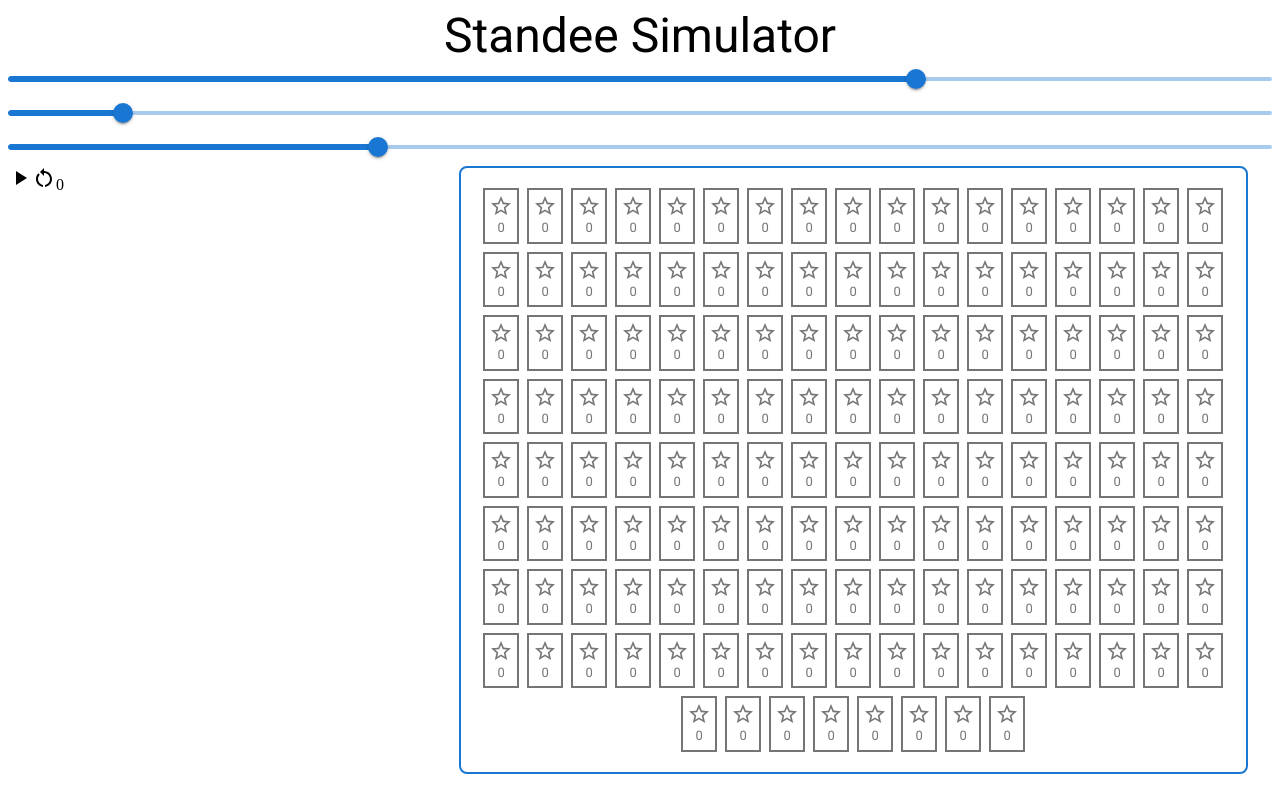
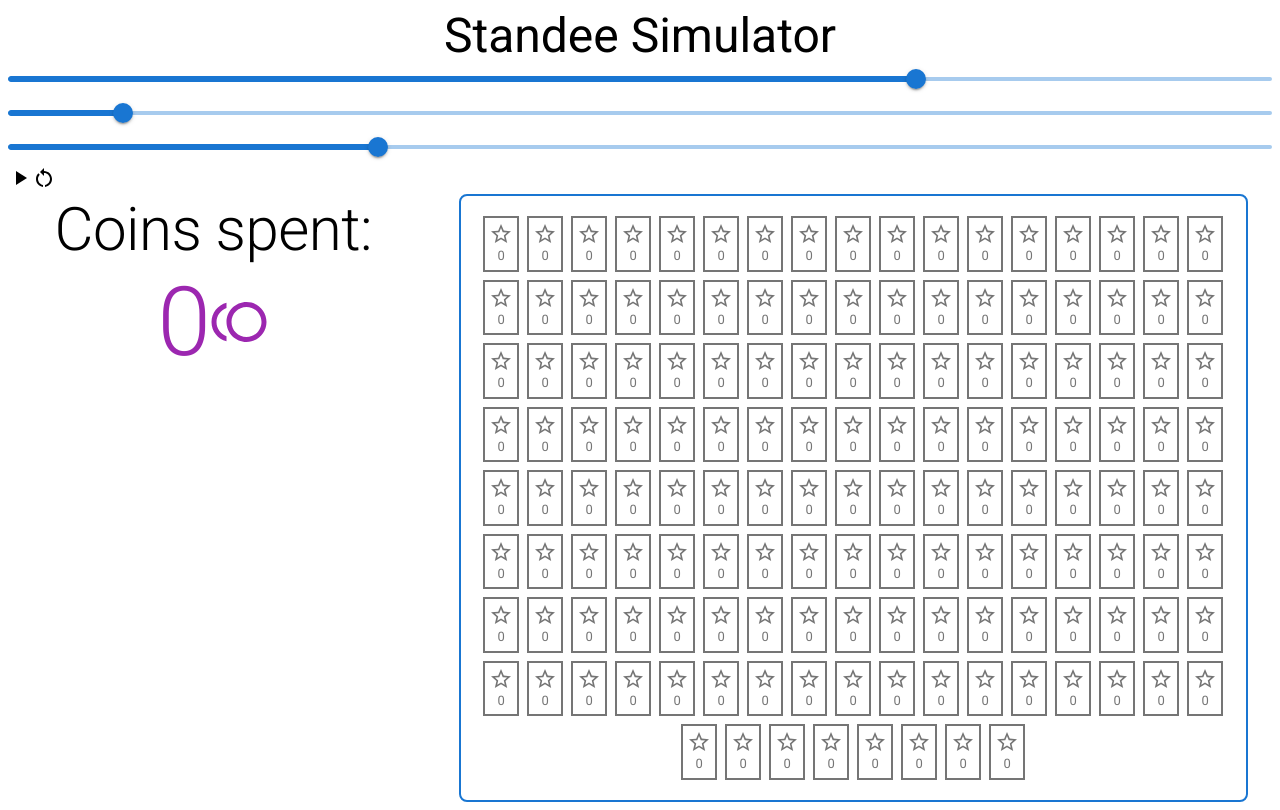
Before and after one commit to mmmaaatttttt/standee-simulator, a React (Vite) app: page / in a window 1280 px wide. Built offline with nearby package versions, Linux system fonts and the light colour scheme.

Commit message:
move animation buttons

```diff
--- /dev/null
+++ b/src/components/total-cost/index.tsx
@@ -0,0 +1,3 @@
+import TotalCost from "./total-cost";
+
+export default TotalCost;
--- /dev/null
+++ b/src/components/total-cost/total-cost.tsx
@@ -0,0 +1,25 @@
+import { Toll } from "@mui/icons-material";
+import Typography from "@mui/material/Typography";
+import Box from "@mui/material/Box";
+
+type TotalCostProps = {
+  total: number;
+};
+
+function TotalCost({ total }: TotalCostProps) {
+  return (
+    <Box
+      sx={{ display: "flex", flexDirection: "column", alignItems: "center" }}
+    >
+      <Typography variant="h2">Coins spent:</Typography>
+      <Box
+        sx={{ display: "flex", alignItems: "center", justifyContent: "center", color: "secondary.main" }}
+      >
+        <Typography variant="h1">{total.toLocaleString()}</Typography>
+        <Toll sx={{ fontSize: 60 }} />
+      </Box>
+    </Box>
+  );
+}
+
+export default TotalCost;
--- a/src/components/total-with-animate-buttons/index.tsx
+++ /dev/null
@@ -1,3 +0,0 @@
-import TotalWithAnimateButtons from "./total-with-animate-buttons";
-
-export default TotalWithAnimateButtons;
--- a/src/components/total-with-animate-buttons/total-with-animate-buttons.tsx
+++ /dev/null
@@ -1,33 +0,0 @@
-import { PlayArrow, Pause, RestartAlt } from "@mui/icons-material";
-
-type TotalWithAnimateButtonsProps = {
-  start: () => void;
-  stop: () => void;
-  reset: () => void;
-  isRunning: boolean;
-  total: number;
-};
-
-function TotalWithAnimateButtons({
-  start,
-  stop,
-  reset,
-  isRunning,
-  total,
-}: TotalWithAnimateButtonsProps) {
-  const toggle = isRunning ? (
-    <Pause onClick={stop} />
-  ) : (
-    <PlayArrow onClick={start} />
-  );
-
-  return (
-    <>
-      {toggle}
-      <RestartAlt onClick={reset} />
-      {total.toLocaleString()}
-    </>
-  );
-}
-
-export default TotalWithAnimateButtons;
--- a/src/containers/simulator-container/simulator-container.tsx
+++ b/src/containers/simulator-container/simulator-container.tsx
@@ -1,9 +1,11 @@
 import { useState, useCallback, useEffect } from "react";
+import { PlayArrow, Pause, RestartAlt } from "@mui/icons-material";
+import Box from "@mui/material/Box";
+import Grid from "@mui/material/Grid";
 import Slider from "@mui/material/Slider";
-import Grid from "@mui/material/Grid";
 import useAnimationFrame from "hooks/useAnimationFrame";
-import StandeeGrid from "components/standee-grid/standee-grid";
-import TotalWithAnimateButtons from "components/total-with-animate-buttons";
+import StandeeGrid from "components/standee-grid";
+import TotalCost from "components/total-cost";
 
 const MIN_STANDEES = 1;
 const MAX_STANDEES = 200;
@@ -60,6 +62,12 @@ const SimulatorContainer = () => {
     setStandeeTallies(new Array(standeeTallies.length).fill(0));
   }, []);
 
+  const toggle = isRunning ? (
+    <Pause sx={{ cursor: "pointer" }} onClick={stop} />
+  ) : (
+    <PlayArrow sx={{ cursor: "pointer" }} onClick={start} />
+  );
+
   useEffect(() => {
     if (standeeTallies.every((tally) => tally > 0)) {
       stop();
@@ -102,16 +110,14 @@ const SimulatorContainer = () => {
         min={MIN_COST}
         max={MAX_COST}
       />
+      <Box>
+        {toggle}
+        <RestartAlt sx={{ cursor: "pointer" }} onClick={reset} />
+      </Box>
 
       <Grid container spacing={2}>
         <Grid item sm={12} md={4}>
-          <TotalWithAnimateButtons
-            start={start}
-            stop={stop}
-            reset={reset}
-            isRunning={isRunning}
-            total={totalCost}
-          />
+          <TotalCost total={totalCost} />
         </Grid>
         <Grid item sm={12} md={8}>
           <StandeeGrid tallies={standeeTallies} />
```
